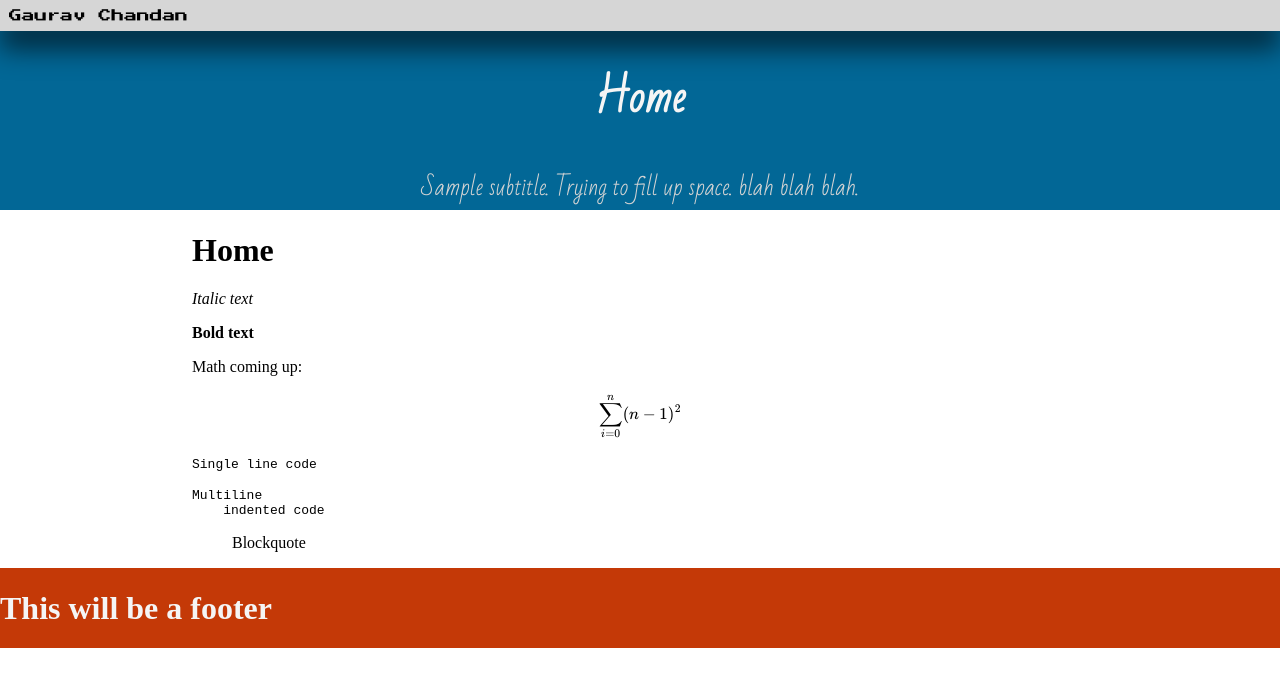
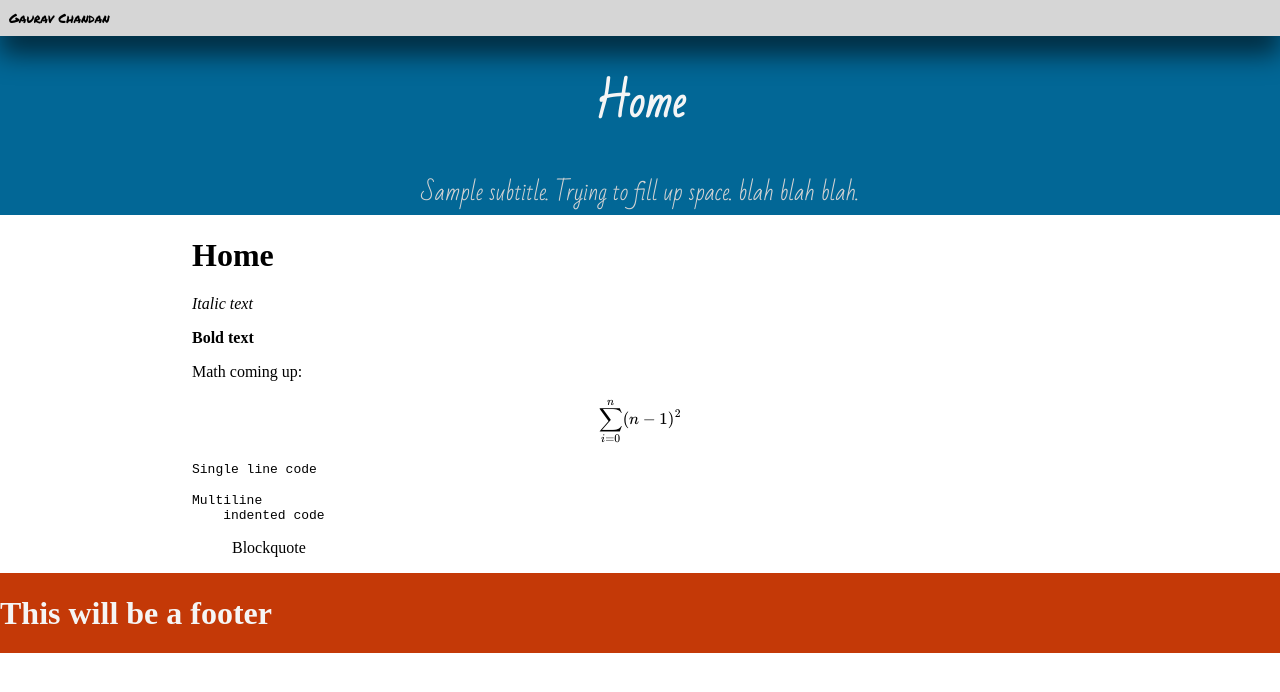
Before and after one commit to gauravchandan/gauravchandan.github.io, a Jekyll site: the page built from index.md, in a window 1280 px wide. Shown: the top 692 px of the page. Built offline with Jekyll 4.4.1, drawn with Linux system fonts in a browser that asks for light colours; formulas are drawn with MathJax 3.

Commit message:
Site name font change

```diff
--- a/_layouts/default.html
+++ b/_layouts/default.html
@@ -8,7 +8,7 @@
         <!-- The following lines are to include some Google Fonts -->
         <link rel="preconnect" href="https://fonts.googleapis.com">
         <link rel="preconnect" href="https://fonts.gstatic.com" crossorigin>
-        <link href="https://fonts.googleapis.com/css2?family=Bad+Script&family=Press+Start+2P&display=swap" rel="stylesheet">
+        <link href="https://fonts.googleapis.com/css2?family=Bad+Script&family=Permanent+Marker&display=swap" rel="stylesheet">
 
 
     </head>
--- /dev/null
+++ b/_sass/colors.scss
@@ -0,0 +1,10 @@
+$site-name-color: black;
+$site-name-background: rgb(214, 214, 214);
+$site-name-shadow-color: rgba(0, 0, 0, 0.603);
+
+$page-title-color: whitesmoke;
+$page-title-color-transparent: rgba(245, 245, 245, 0);
+$page-title-background: rgb(2, 103, 150);
+
+$page-subtitle-color: lightgray;
+$page-subtitle-color-transparent: rgba(211, 211, 211, 0);
--- a/_sass/gridstyle.scss
+++ b/_sass/gridstyle.scss
@@ -1,9 +1,11 @@
+@import "colors"; /* To use colors from colors.scss - Helps keep code clean */
+
 /* This file contains styles for various grid elements */
 
 /* Grid item for header which contains site title, dropdown menu, page title and page subtitle*/
 .grid-header{
     grid-area: header;
-    background-color: rgb(2, 103, 150);
+    background-color: $page-title-background;
 }
 
 
@@ -36,7 +38,8 @@
 
 /* To be used for the site title, i.e Gaurav Chandan */
 .grid-header .site-name{
-    box-shadow: 0 2vh 3vh rgba(0, 0, 0, 0.603);
+    background-color: $site-name-background;
+    box-shadow: 0 2vh 3vh $site-name-shadow-color;
     height: auto;
     margin: 0;
     padding: 1vh;
@@ -48,10 +51,10 @@
     /* Configuration of animation below */
     @keyframes pulse {
         0%{
-            color: rgba(245, 245, 245, 0);
+            color: $page-title-color-transparent;
         }
         100%{
-            color: whitesmoke;
+            color: $page-title-color;
         }
     }
 }
@@ -64,10 +67,10 @@
     /* Configuration of animation below */
     @keyframes pulse {
         0%{
-            color: rgba(211, 211, 211, 0);
+            color: $page-subtitle-color-transparent;
         }
         100%{
-            color: lightgray;
+            color: $page-subtitle-color;
         }
     }
 }
--- a/_sass/typography.scss
+++ b/_sass/typography.scss
@@ -1,21 +1,22 @@
+@import "colors"; /* To use colors from colors.scss - Helps keep code clean */
+
 /* To be used for the site title, i.e Gaurav Chandan */
 .grid-header .site-name{
     font-size: 1vmax;                               /* 1.2vw */
-    font-family: 'Press Start 2P', cursive;
-    color: black;
-    background-color: rgb(214, 214, 214);
+    font-family: 'Permanent Marker', cursive;
+    color: $site-name-color;
 }
 
 /* To be used for the page title, i.e About or Welcome or Home, etc */
 .grid-header .page-title{
     font-size: 4.5vh;
     font-family: 'Bad Script', cursive; /* The included google font for page title and subtitle */
-    color: whitesmoke;
+    color: $page-title-color;
 }
 
 /* To be used for page subtitle, for example a prologue type thingy for blog posts */
 .grid-header .page-subtitle{
     font-size: 2.5vh;
     font-family: 'Bad Script', cursive; /* The included google font for page title and subtitle */
-    color: lightgray;
+    color: $page-subtitle-color;
 }
```
Also changed, not shown: 4 other files.
